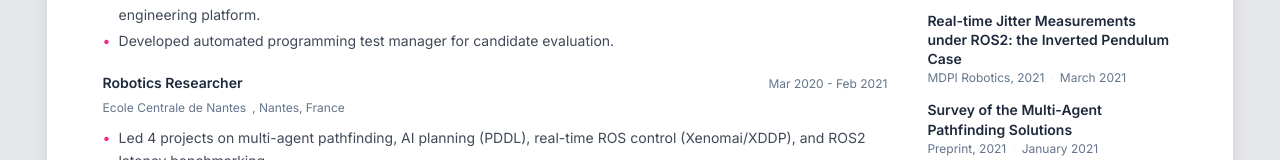
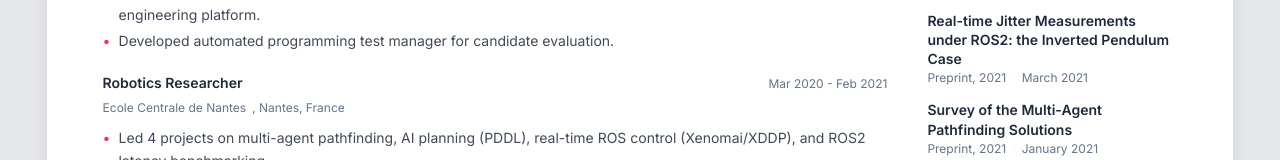
Before and after one commit to guilyx/resume, a React (Vite) app: page / in a window 1280 px wide. Shown: the part 961-1121 px from the top of the page. Built offline with nearby package versions, Linux system fonts and the light colour scheme.

Commit message:
fix: jitter measure was a preprint

```diff
--- a/src/data/resume.ts
+++ b/src/data/resume.ts
@@ -157,7 +157,7 @@ export const resumeData: ResumeData = {
     },
     {
       title: "Real-time Jitter Measurements under ROS2: the Inverted Pendulum Case",
-      venue: "MDPI Robotics, 2021",
+      venue: "Preprint, 2021",
       date: "March 2021",
       url: "https://www.researchgate.net/publication/350353690_Real-time_Jitter_Measurements_under_ROS2_the_Inverted_Pendulum_case",
     },
```
